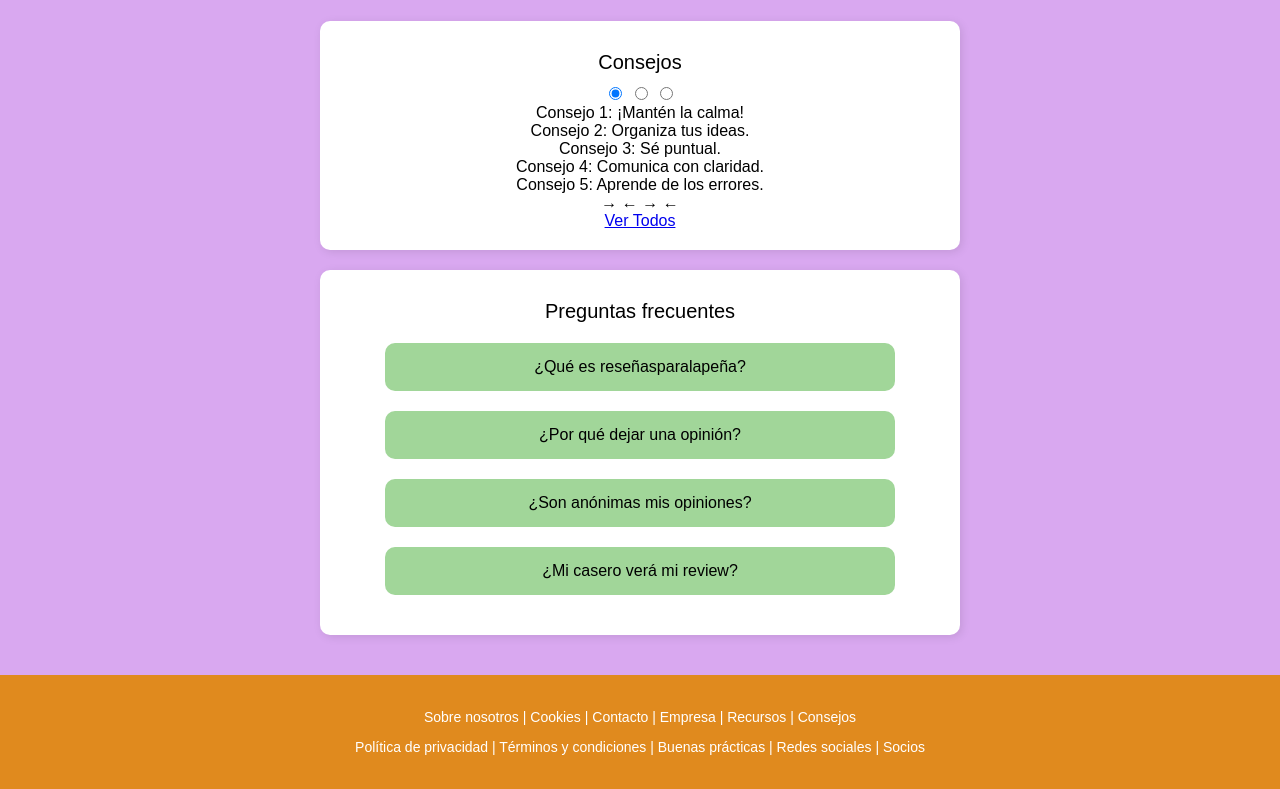
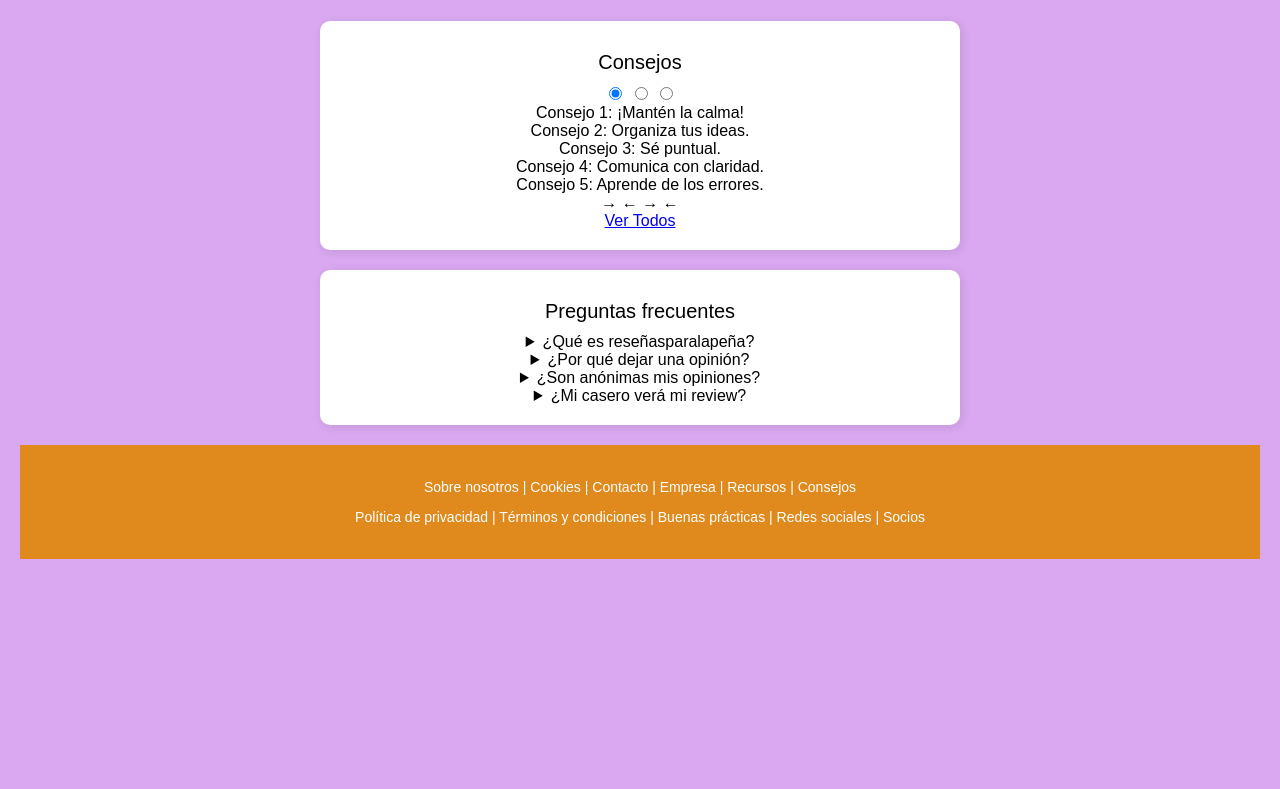
Before and after one commit to JorgeOteroPailos/ResenasParalaPena, a plain HTML site: page html/v2.html in a window 1280 px wide. Shown: the part 966-1755 px from the top of the page. After the commit the page ends 1545 px from the top, so only its background shows below. Drawn offline with Linux system fonts and the light colour scheme.

Commit message:
Añadir los desplegables de las preguntas frecuenets

```diff
--- a/html/v2.html
+++ b/html/v2.html
@@ -86,14 +86,25 @@
     </section>
 
     <!-- Sección de preguntas frecuentes -->
-    <section class="section">
-      <h2>Preguntas frecuentes</h2>
-      <div class="faq">¿Qué es reseñasparalapeña?</div>
-      <div class="faq">¿Por qué dejar una opinión?</div>
-      <div class="faq">¿Son anónimas mis opiniones?</div>
-      <div class="faq">¿Mi casero verá mi review?</div>
-    </section>
-  </main>
+        <section class="section">
+            <h2>Preguntas frecuentes</h2>
+            <details class="desplegable">
+                <summary>¿Qué es reseñasparalapeña?</summary>
+                <p>Reseñasparalapeña es una plataforma donde los usuarios pueden compartir opiniones y experiencias sobre inmobiliarias y viviendas para ayudar a otros a tomar decisiones informadas.</p>
+            </details>
+            <details class="desplegable">
+                <summary>¿Por qué dejar una opinión?</summary>
+                <p>Dejar una opinión permite a otros usuarios conocer la calidad de una vivienda o inmobiliaria antes de alquilar o comprar, promoviendo transparencia y mejores experiencias.</p>
+            </details>
+            <details class="desplegable">
+                <summary>¿Son anónimas mis opiniones?</summary>
+                <p>Sí, las opiniones pueden ser anónimas si así lo deseas. No recopilamos datos personales sin tu consentimiento.</p>
+            </details>
+            <details class="desplegable">
+                <summary>¿Mi casero verá mi review?</summary>
+                <p>Las reseñas son públicas, por lo que cualquier persona, incluido tu casero, podría leerlas. Sin embargo, puedes escribir tu opinión de manera objetiva y sin incluir información personal.</p>
+            </details>
+        </section>
 
   <footer>
     <p>Sobre nosotros | Cookies | Contacto | Empresa | Recursos | Consejos</p>
```
